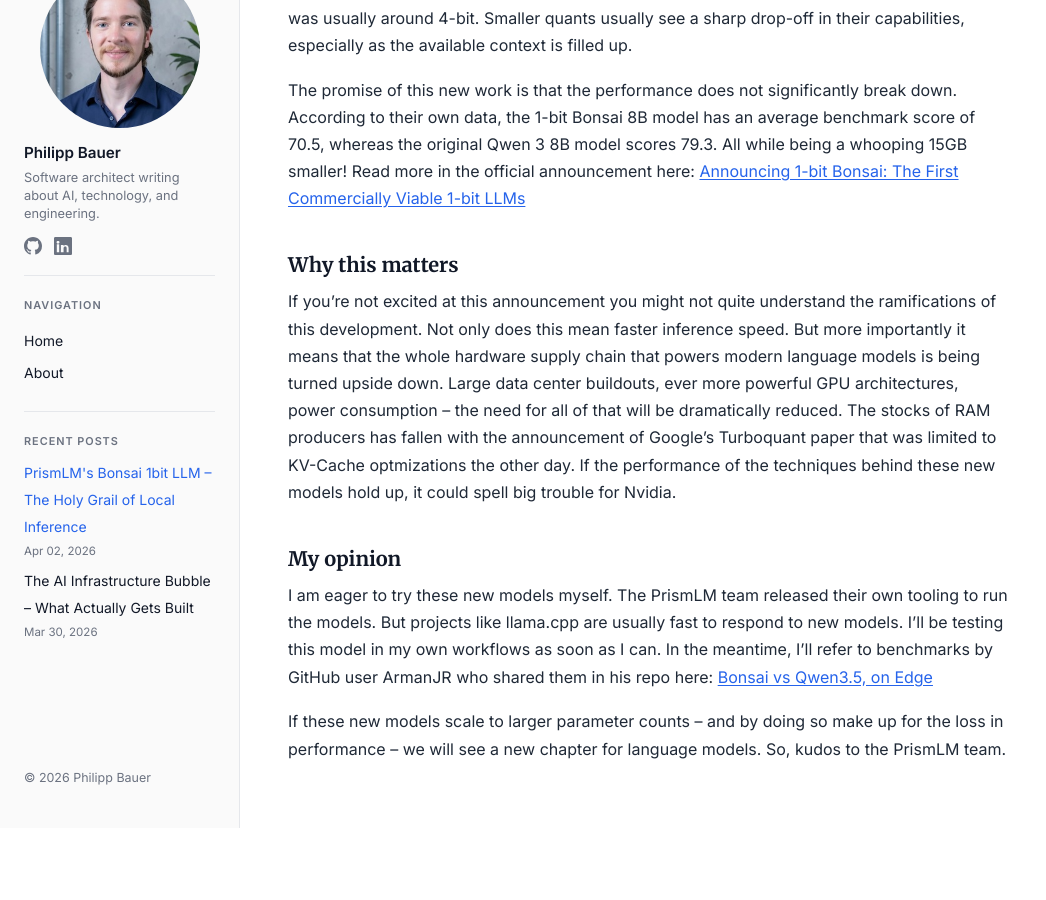
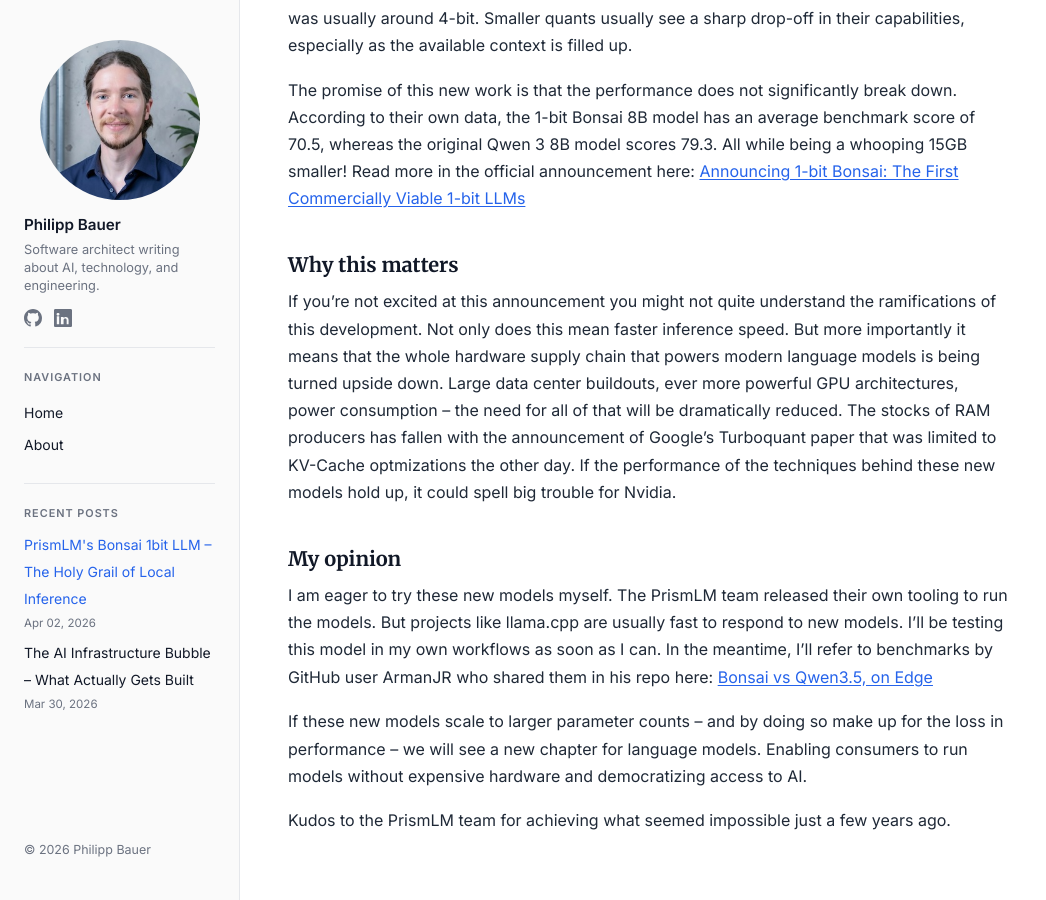
Before and after one commit to philippjbauer/philippjbauer.github.io, a Jekyll site: the page built from _posts/2026-04-02-prismlm-bonsai-1bit-llm.md, in a window 1280 px wide and 900 px high, scrolled down 952 px. Shown: the whole window, without its empty margins (0-1046 px from the left). Built offline with Jekyll 4.4.1, drawn with Linux system fonts in a browser that asks for light colours; before the commit the page ends 1780 px from its top, so only the background shows below that.

Commit message:
Enhance conclusion to emphasize the impact of new models on accessibility and democratization of AI

```diff
--- a/_posts/2026-04-02-prismlm-bonsai-1bit-llm.md
+++ b/_posts/2026-04-02-prismlm-bonsai-1bit-llm.md
@@ -37,4 +37,6 @@ If you're not excited at this announcement you might not quite understand the ra
 
 I am eager to try these new models myself. The PrismLM team released their own tooling to run the models. But projects like llama.cpp are usually fast to respond to new models. I'll be testing this model in my own workflows as soon as I can. In the meantime, I'll refer to benchmarks by GitHub user ArmanJR who shared them in his repo here: [Bonsai vs Qwen3.5, on Edge](https://github.com/ArmanJR/PrismML-Bonsai-vs-Qwen3.5-Benchmark)
 
-If these new models scale to larger parameter counts – and by doing so make up for the loss in performance – we will see a new chapter for language models. So, kudos to the PrismLM team.
+If these new models scale to larger parameter counts – and by doing so make up for the loss in performance – we will see a new chapter for language models. Enabling consumers to run models without expensive hardware and democratizing access to AI.
+
+Kudos to the PrismLM team for achieving what seemed impossible just a few years ago.
```
